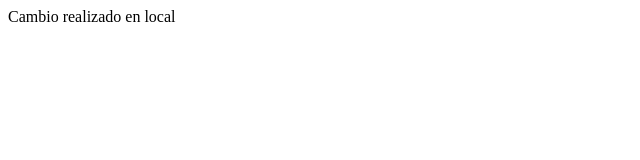
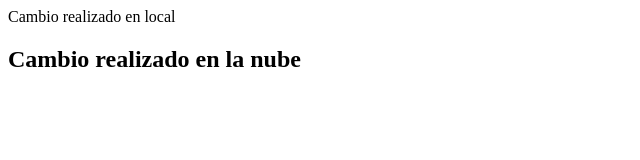
Before and after one commit to julioSantosAlbarregas/RepositorioSourceTree, a plain HTML site: page index.html in a window 1280 px wide. Shown: the whole page, without its empty margins (0-640 px from the left). Drawn offline with Linux system fonts and the light colour scheme.

Commit message:
Cambio realizado en la nube

```diff
--- a/index.html
+++ b/index.html
@@ -8,5 +8,7 @@
 
     <p> Cambio realizado en local </p>
 
+    <h2> Cambio realizado en la nube </h2>
+
   </body>
 </html>
```
